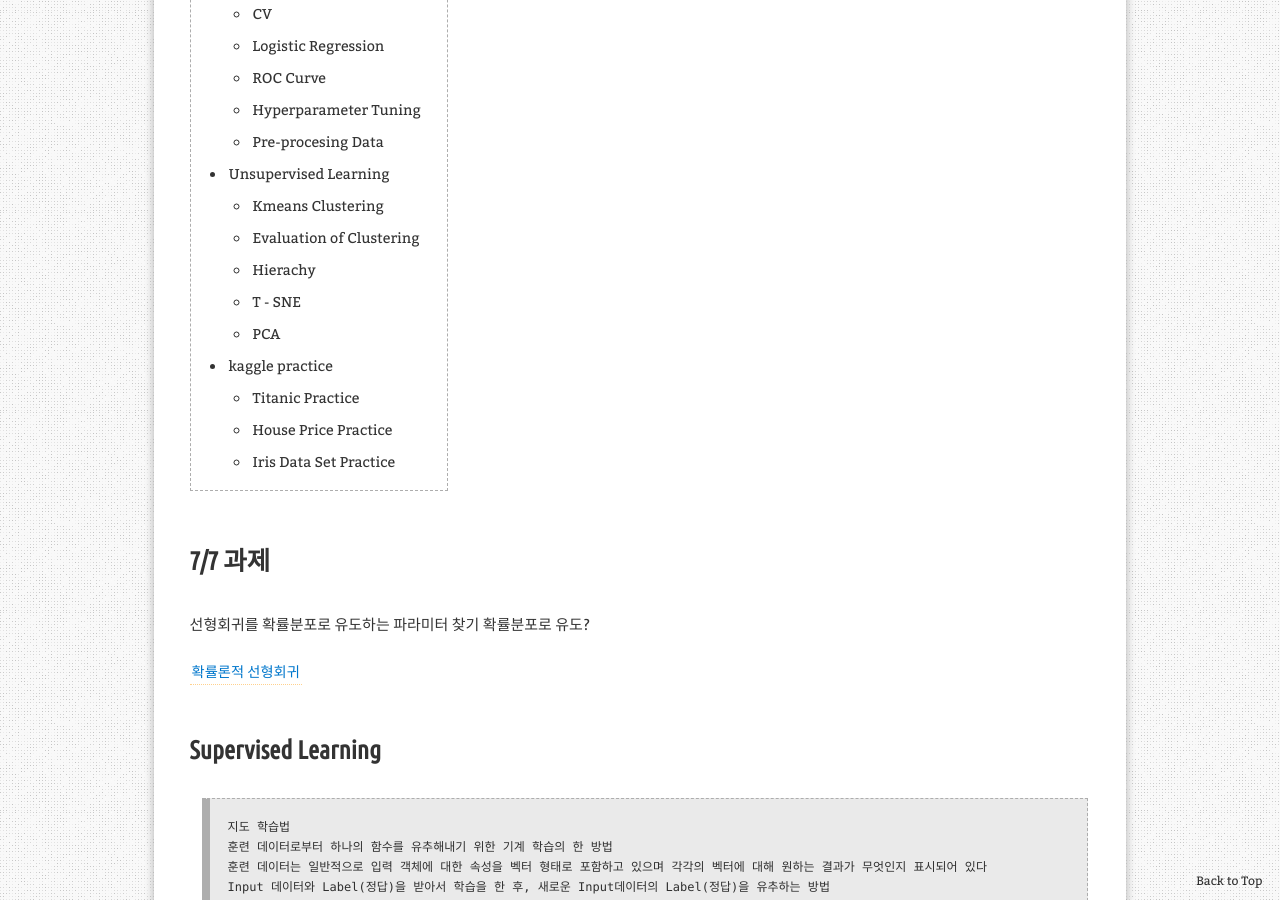
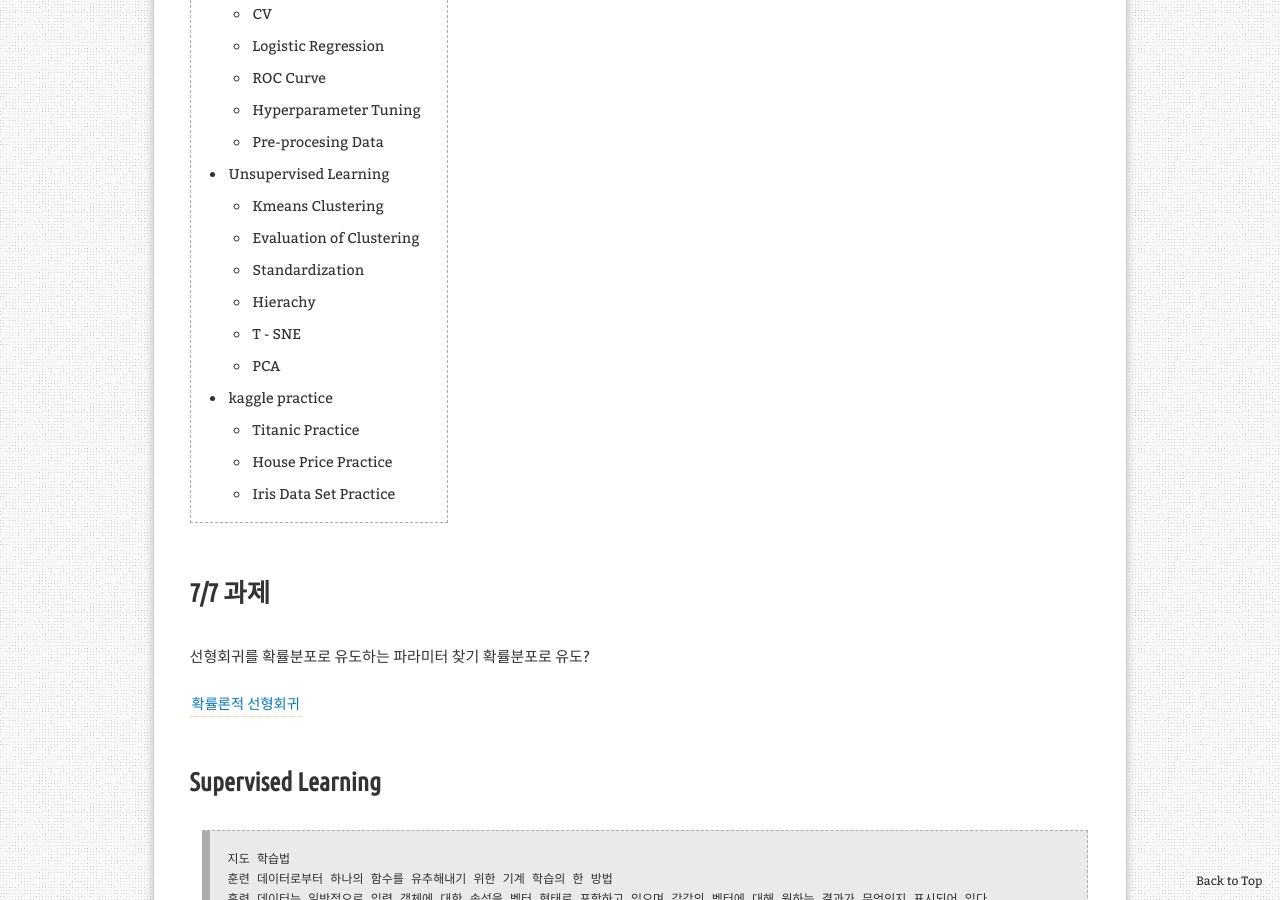
Before and after one commit to aristohyun/aristohyun.github.io, a Jekyll site: the page built from _posts/2021-12-31-Machine-Learing-Contents.md, in a window 1280 px wide and 900 px high, scrolled down 588 px. Built offline with Jekyll 4.4.1, drawn with Linux system fonts in a browser that asks for light colours; comment, search, counter and statistics services are not loaded.

Commit message:
Update 2021-12-31-Machine-Learing-Contents.md

```diff
--- a/_posts/2021-12-31-Machine-Learing-Contents.md
+++ b/_posts/2021-12-31-Machine-Learing-Contents.md
@@ -53,6 +53,8 @@ redirect_from:
 
 ## [Evaluation of Clustering](https://aristohyun.github.io/blog/2021/07/18/Evaluation-of-Clustering/){: target="_ blank"}
 
+## [Standardization](https://aristohyun.github.io/blog/2021/07/08/Pre-Processing-data/){: target="_ blank"}
+
 ## [Hierachy](https://aristohyun.github.io/blog/2021/07/25/Hierachy/){: target="_ blank"}
 
 ## [T - SNE](https://aristohyun.github.io/blog/2021/07/26/T-SNE/){: target="_ blank"}
```
